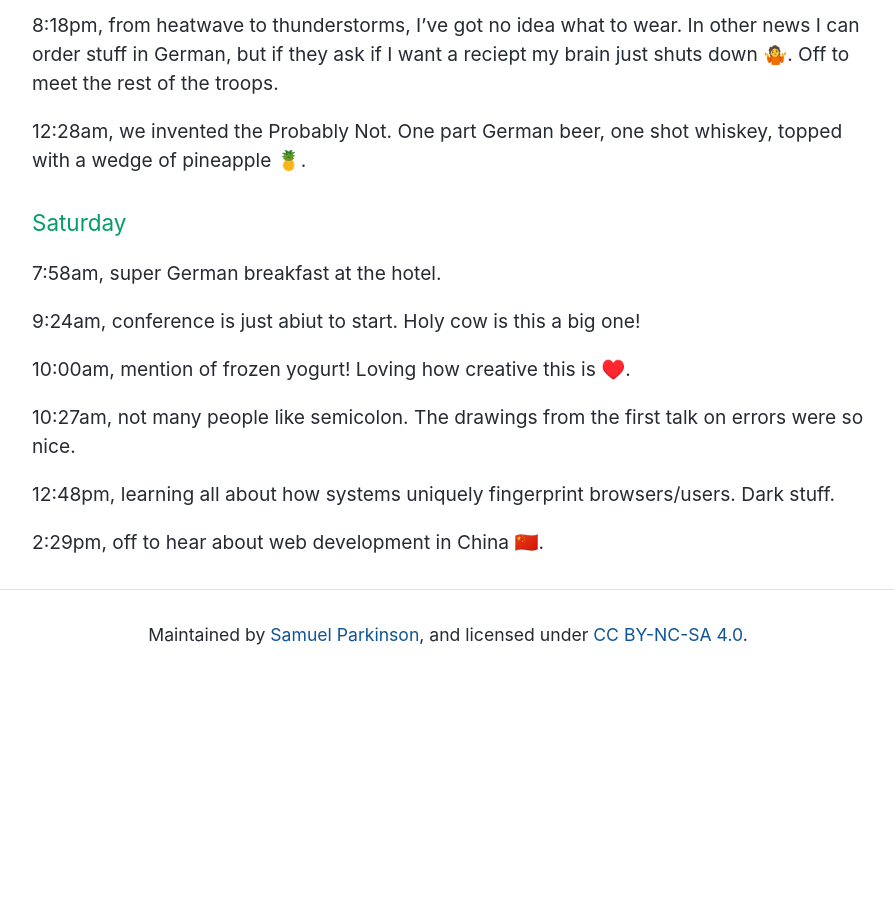
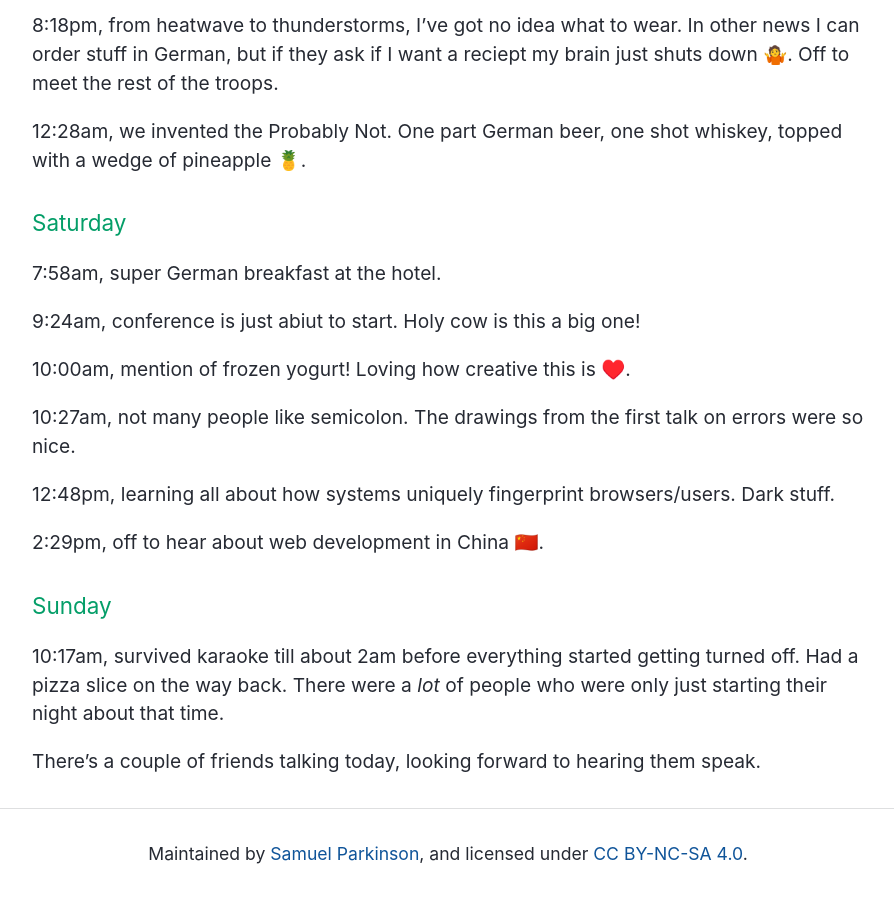
Before and after one commit to sjparkinson/uncomplicated.systems, a Jekyll site: the page built from _posts/2018-06-01-jsconf-eu.md, in a window 1280 px wide and 900 px high, scrolled down 1733 px. Shown: the whole window, without its empty margins (192-1086 px from the left). Built offline with Jekyll 4.4.1, drawn with Linux system fonts in a browser that asks for light colours; before the commit the page ends 2413 px from its top, so only the background shows below that.

Commit message:
Update 2018-06-01-jsconf-eu.md

```diff
--- a/_posts/2018-06-01-jsconf-eu.md
+++ b/_posts/2018-06-01-jsconf-eu.md
@@ -41,3 +41,9 @@ I'm off to JSConf EU this weekend, updates to follow.
 12:48pm, learning all about how systems uniquely fingerprint browsers/users. Dark stuff.
 
 2:29pm, off to hear about web development in China 🇨🇳.
+
+### Sunday
+
+10:17am, survived karaoke till about 2am before everything started getting turned off. Had a pizza slice on the way back. There were a _lot_ of people who were only just starting their night about that time.
+
+There's a couple of friends talking today, looking forward to hearing them speak.
```
